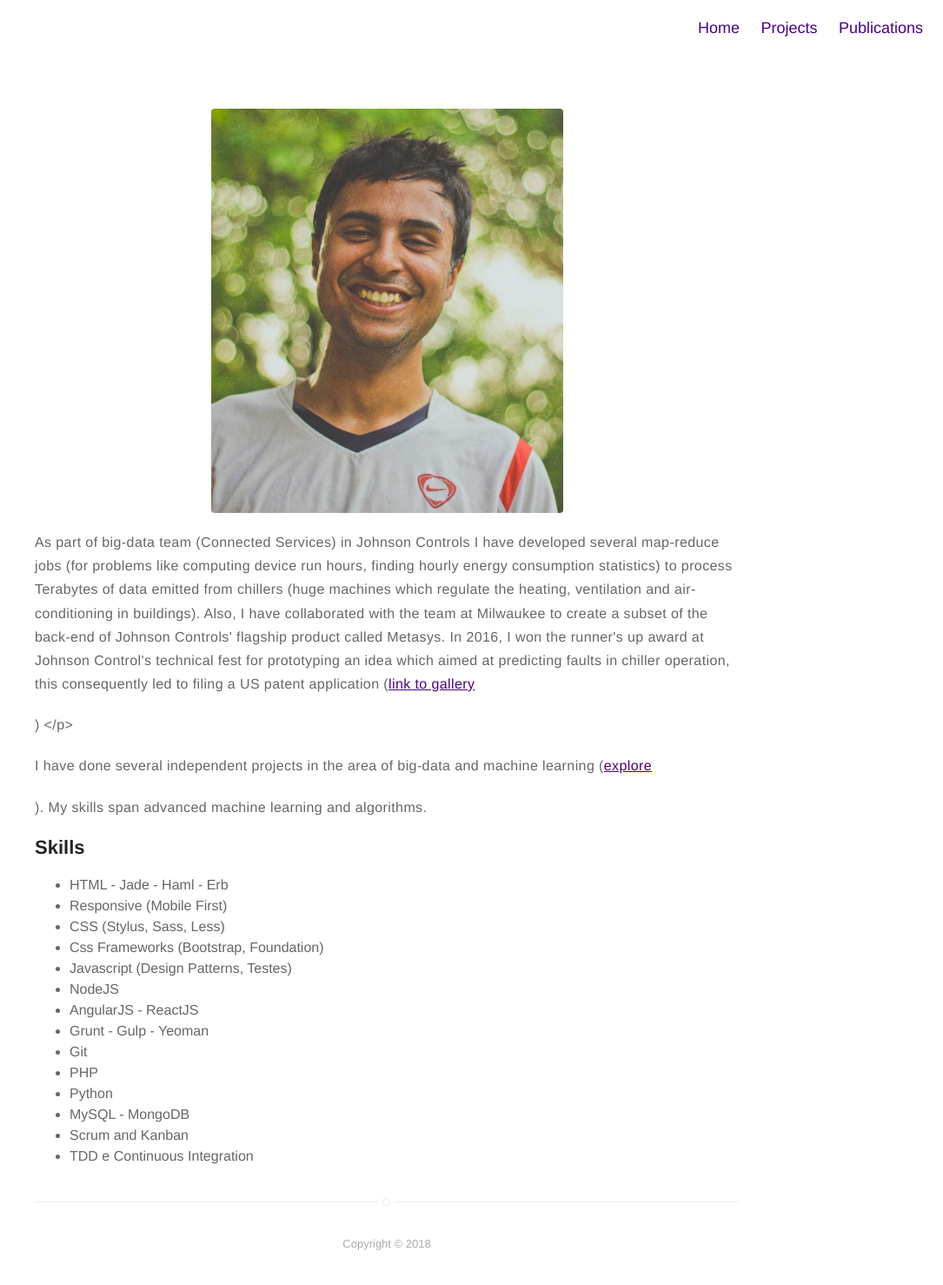
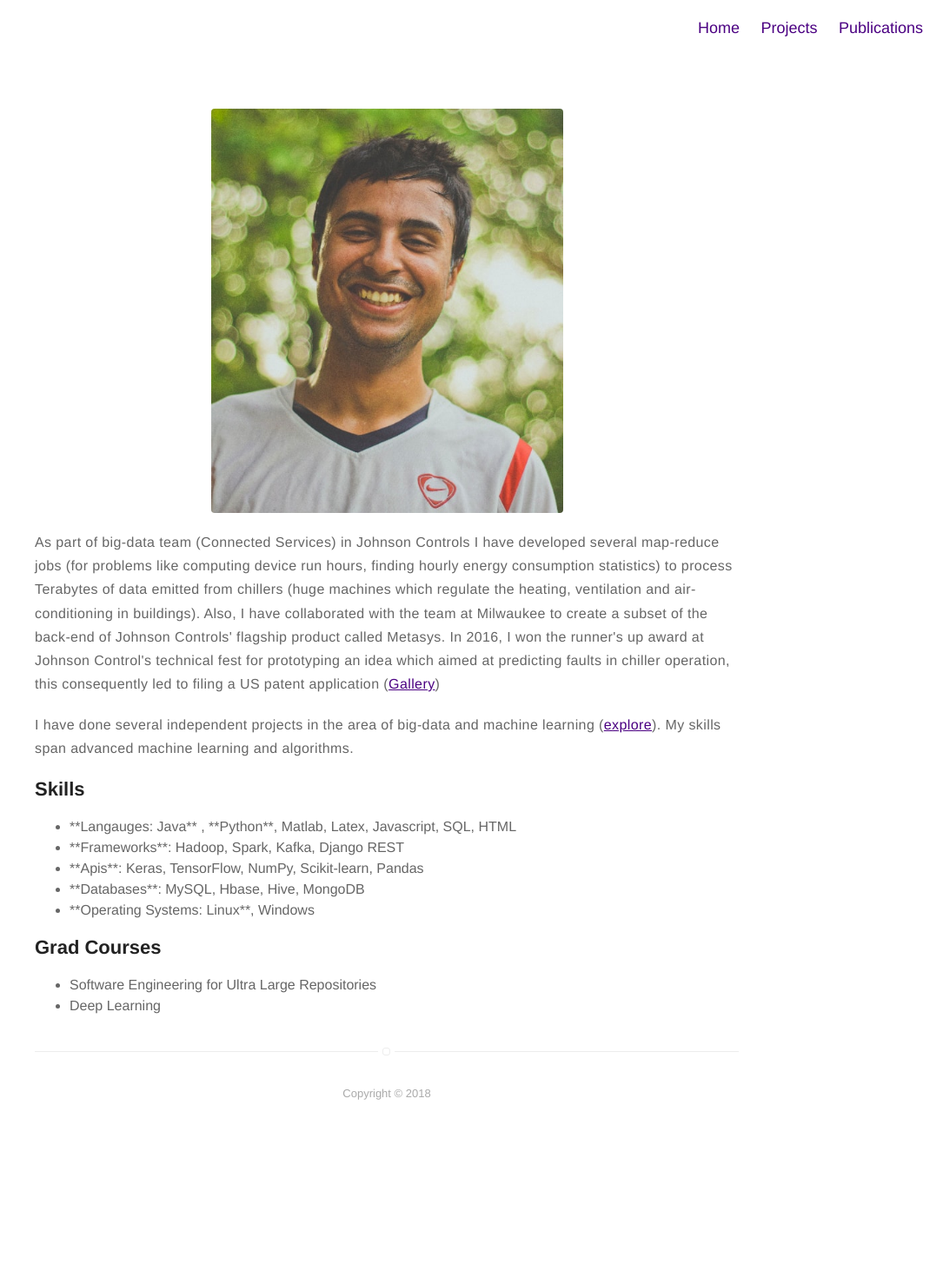
Before and after one commit to dishant-mittal/dishant-mittal.github.io, a Jekyll site: the page built from about.md, in a window 1280 px wide. Shown: the whole page at 87% size, without its empty margins (195-1280 px from the left). Built offline with Jekyll 4.4.1, drawn with Linux system fonts in a browser that asks for light colours; after the commit the page ends 1305 px from its top, so only the background shows below that.

Commit message:
updated about

```diff
--- a/about.md
+++ b/about.md
@@ -4,33 +4,23 @@ layout: page
 ---
 ![Profile Image]({{ site.url }}/{{ site.picture }})
 
-<p>As part of big-data team (Connected Services) in Johnson Controls I have developed several map-reduce jobs (for
- problems like computing device run hours, finding hourly energy consumption statistics) to process Terabytes of data
- emitted from chillers (huge machines which regulate the heating, ventilation and air-conditioning in buildings). Also, I have
- collaborated with the team at Milwaukee to create a subset of the back-end of Johnson Controls' flagship product called Metasys.
- In 2016, I won the runner's up award at Johnson Control's technical fest for prototyping an idea which aimed at predicting faults
- in chiller operation, this consequently led to filing a US patent application (<a href="https://photos.app.goo.gl/btoSNNjzXyCrjLyA3">link to gallery</a></p>)
- </p>
+<p>As part of big-data team (Connected Services) in Johnson Controls I have developed several map-reduce jobs (for problems like computing device run hours, finding hourly energy consumption statistics) to process Terabytes of data emitted from chillers (huge machines which regulate the heating, ventilation and air-conditioning in buildings). Also, I have collaborated with the team at Milwaukee to create a subset of the back-end of Johnson Controls' flagship product called Metasys. In 2016, I won the runner's up award at Johnson Control's technical fest for prototyping an idea which aimed at predicting faults in chiller operation, this consequently led to filing a US patent application (<a href="https://photos.app.goo.gl/btoSNNjzXyCrjLyA3">Gallery</a>)</p>
 
 <p>I have done several independent projects in the area of big-data and machine learning
- (<a href="https://photos.app.goo.gl/btoSNNjzXyCrjLyA3">explore</a></p>). My skills span advanced machine learning and algorithms.
+ (<a href="https://photos.app.goo.gl/btoSNNjzXyCrjLyA3">explore</a>). My skills span advanced machine learning and algorithms.</p>
 
 
 <h2>Skills</h2>
+<ul class="skill-list">
+	<li>**Langauges: Java** , **Python**, Matlab, Latex, Javascript, SQL, HTML</li>
+	<li>**Frameworks**: Hadoop, Spark, Kafka, Django REST</li>
+	<li>**Apis**: Keras, TensorFlow, NumPy, Scikit-learn, Pandas</li>
+	<li>**Databases**: MySQL, Hbase, Hive, MongoDB</li>
+	<li>**Operating Systems: Linux**, Windows</li>
+</ul>
 
-<ul class="skill-list">
-	<li>HTML - Jade - Haml - Erb</li>
-	<li>Responsive (Mobile First)</li>
-	<li>CSS (Stylus, Sass, Less)</li>
-	<li>Css Frameworks (Bootstrap, Foundation)</li>
-	<li>Javascript (Design Patterns, Testes)</li>
-	<li>NodeJS</li>
-	<li>AngularJS - ReactJS</li>
-	<li>Grunt - Gulp - Yeoman</li>
-	<li>Git</li>
-	<li>PHP</li>
-	<li>Python</li>
-	<li>MySQL - MongoDB</li>
-	<li>Scrum and Kanban</li>
-	<li>TDD e Continuous Integration</li>
+<h2>Grad Courses</h2>
+<ul>
+    <li>Software Engineering for Ultra Large Repositories</li>
+	<li>Deep Learning</li>
 </ul>
```
Also changed, not shown: 2 other files.
